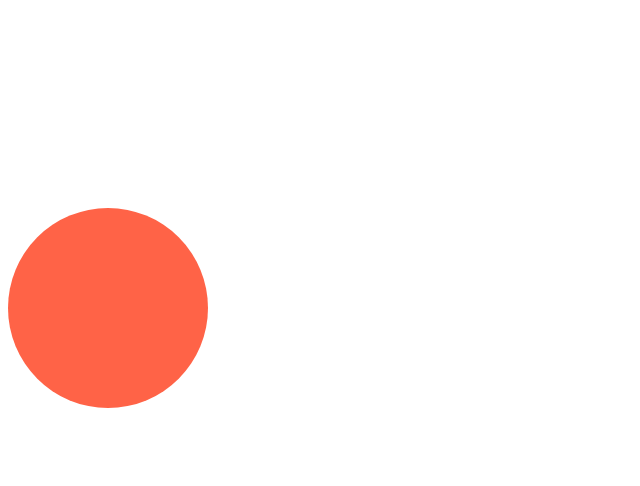
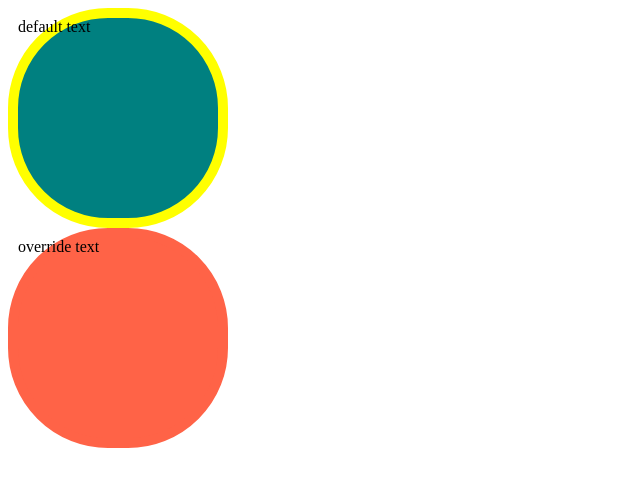
Before and after one commit to redips86/react-masterclass, a React (Create React App) app: page / in a window 1280 px wide. Shown: the top 486 px of the page, without its empty margins (0-640 px from the left). Built offline with nearby package versions, Linux system fonts and the light colour scheme.

Commit message:
[React study] Optional Props

```diff
--- a/src/App.tsx
+++ b/src/App.tsx
@@ -3,8 +3,8 @@
 function App() {
     return (
         <div>
-            <Circle bgColor="till"></Circle>
-            <Circle bgColor="tomato"></Circle>
+            <Circle bgColor="teal" borderColor={"yellow"}></Circle>
+            <Circle bgColor="tomato" text={"override text"}></Circle>
         </div>
     );
 }
--- a/src/Circle.tsx
+++ b/src/Circle.tsx
@@ -1,7 +1,9 @@
 import styled from "styled-components";
+
 
 interface ContainerProps {
     bgColor: string;
+    borderColor: string;
 }
 
 const Container = styled.div<ContainerProps>`
@@ -9,14 +11,17 @@
   height: 200px;
   background-color: ${(props) => props.bgColor};
   border-radius: 100px;
+  border: 10px solid ${(props) => props.borderColor}
 `;
 
 interface CircleProps {
     bgColor: string;
+    borderColor?: string;
+    text?: string;
 }
 
-function Circle({bgColor}: CircleProps) {
-    return <Container bgColor={bgColor}></Container>
+function Circle({bgColor, borderColor, text = "default text"}: CircleProps) {
+    return <Container bgColor={bgColor} borderColor={borderColor ?? bgColor}>{text}</Container>
 }
 
 export default Circle;
```
